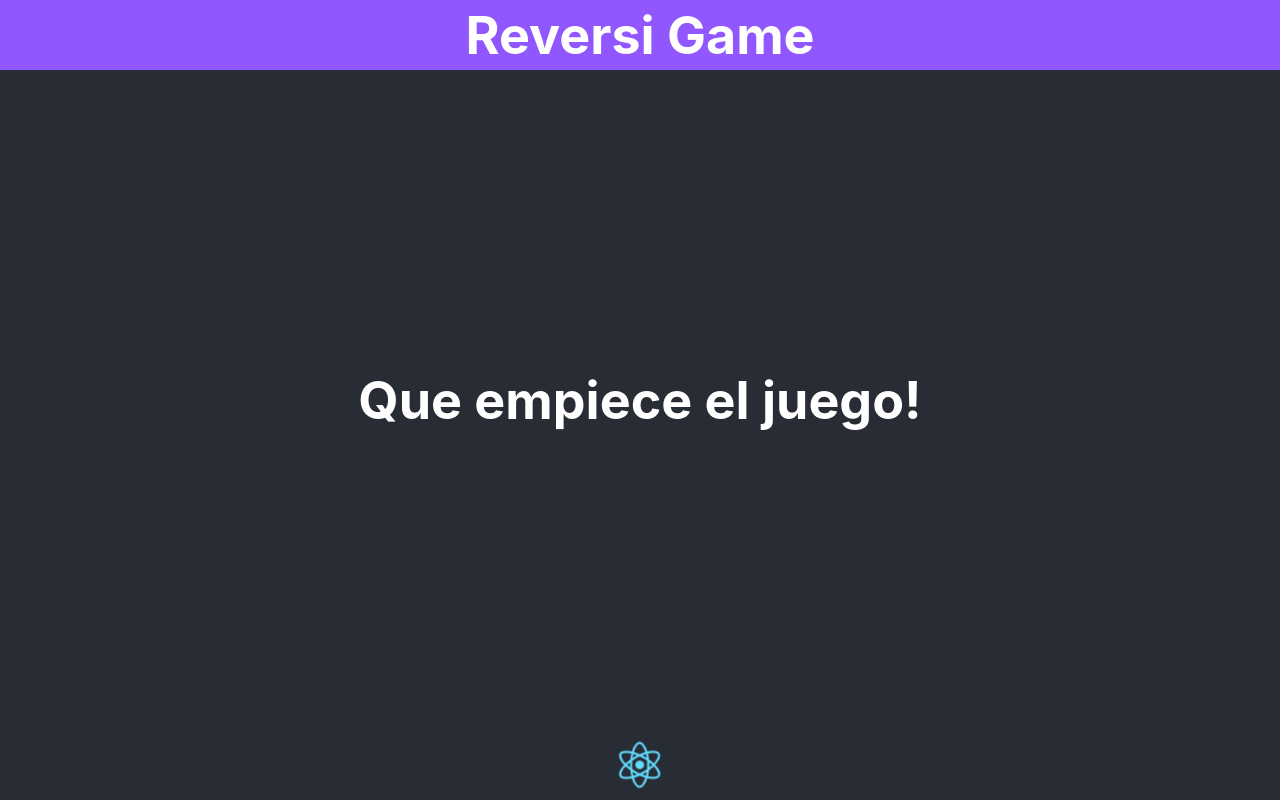
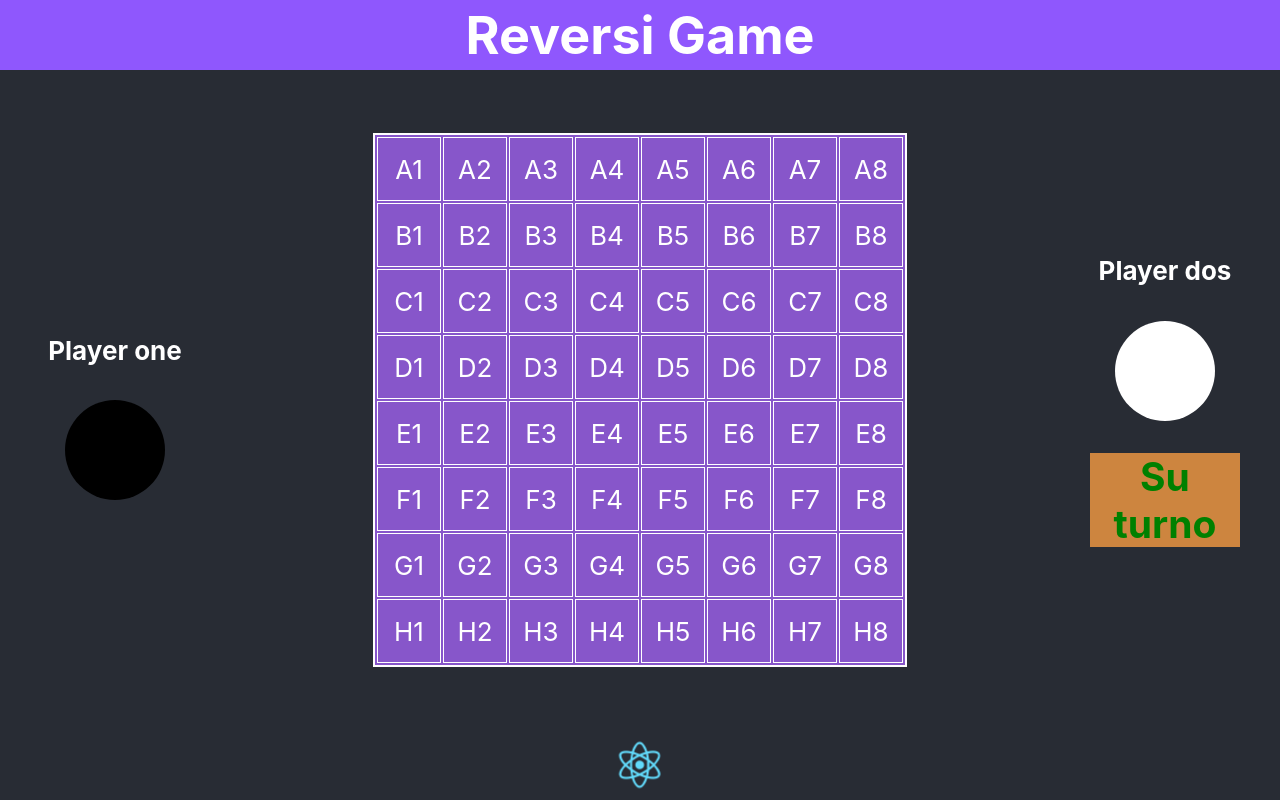
Before and after one commit to sebaveg/Reversi-Game, a React (Create React App) app: page /gaming in a window 1280 px wide. Built offline with nearby package versions, Linux system fonts and the light colour scheme.

Commit message:
styling players en page Board

```diff
--- a/src/actions/index.js
+++ b/src/actions/index.js
@@ -3,6 +3,10 @@ export const setNamePlayers = (payload) => ({
   payload,
 });
 
+export const setColorPlayers = (payload) => ({
+  type: 'SET_COLOR_PLAYERS',
+  payload,
+});
 export const setWinner = (payload) => ({
   type: 'SET_WINNER',
   payload,
--- a/src/assets/styles/Board.css
+++ b/src/assets/styles/Board.css
@@ -1,10 +1,44 @@
+.wrapperBoard {
+  margin: 0 auto;
+}
+
 .Board {
+  background-color: #8756ca;
   border: 2px solid white;
   margin: 2em;
 }
 
 .Board td {
   border: 1px solid white;
-  height: 50px;
-  width: 50px;
+  height: 60px;
+  width: 60px;
 }
+
+.grid {
+  display: grid;
+  grid-template-columns: 150px 1fr 150px;
+  align-items: center;
+  width: 100%;
+  max-width: 1200px;
+}
+
+.circleWhite {
+  height: 100px;
+  width: 100px;
+  background-color: white;
+  margin: 0 auto;
+  border-radius: 50%;
+}
+
+.circleBlack {
+  height: 100px;
+  width: 100px;
+  background-color: black;
+  margin: 0 auto;
+  border-radius: 50%;
+}
+
+.turn {
+  color: green;
+  background: peru;
+}
--- a/src/components/Board.jsx
+++ b/src/components/Board.jsx
@@ -4,10 +4,18 @@ import '../assets/styles/Board.css';
 
 const Board = (props) => {
   const { rows, cols } = props;
+  const turn = true;
   return (
-    (rows && cols)
-      ? (
-        <table className="Board">
+    (rows && cols) ?
+      (
+        <div className='grid'>
+          <div className='col-1'>
+            <h4>Player one</h4>
+            <div className='circleBlack' />
+            {turn ? null : <h2 className='turn'>Su turno</h2>}
+          </div>
+          <div className='wrapperBoard'>
+            <table className='Board'>
               <tbody>
                 {rows.map((row) => (
                   <tr key={row}>
@@ -18,8 +26,14 @@ const Board = (props) => {
                 ))}
               </tbody>
             </table>
-      )
-      : <h1>Loading...</h1>
+          </div>
+          <div className='col-1'>
+            <h4>Player dos</h4>
+            <div className='circleWhite' />
+            {turn ? <h2 className='turn'>Su turno</h2> : null}
+          </div>
+        </div>
+      ) : <h1>Loading...</h1>
   );
 };
 
--- a/src/reducers/index.js
+++ b/src/reducers/index.js
@@ -6,6 +6,11 @@ const reducer = (state, action) => {
         namePlayerOne: action.payload.namePlayerOne,
         namePlayerTwo: action.payload.namePlayerTwo,
       };
+    case 'SET_COLOR_PLAYERS':
+      return {
+        ...state,
+        ...action.payload,
+      };
     default:
       return state;
   }
--- a/src/routes/App.jsx
+++ b/src/routes/App.jsx
@@ -4,7 +4,7 @@ import { BrowserRouter, Route, Switch } from 'react-router-dom';
 import Layout from '../components/Layout';
 
 import StartScreen from '../containers/StartScreen';
-import Gaming from '../components/Gamings';
+import Board from '../containers/Board';
 import NotFound from '../containers/NotFound';
 
 const App = () => (
@@ -12,7 +12,7 @@ const App = () => (
     <Layout>
       <Switch>
         <Route exact path='/' component={StartScreen} />
-        <Route exact path='/gaming' component={Gaming} />
+        <Route exact path='/gaming' component={Board} />
         <Route component={NotFound} />
       </Switch>
     </Layout>
```
Also changed, not shown: src/containers/StartScreen.jsx (+9 -1 lines), src/components/Gaming.jsx (renamed from src/components/Gamings.jsx). Lines whose indentation alone changed are shown as unchanged.
